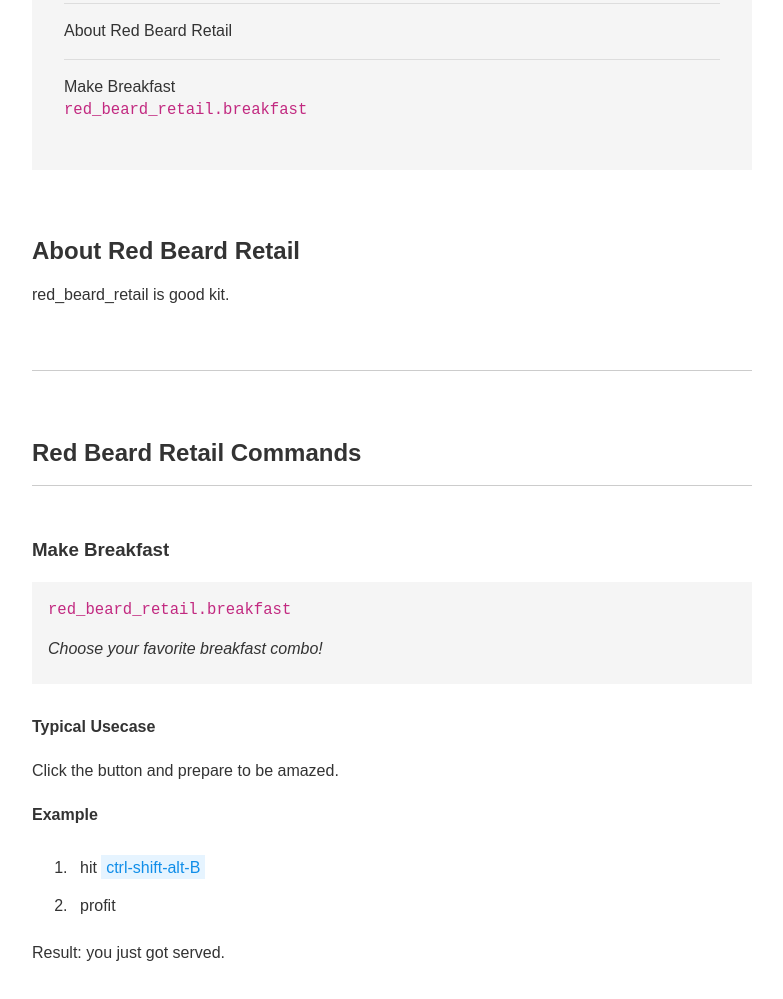
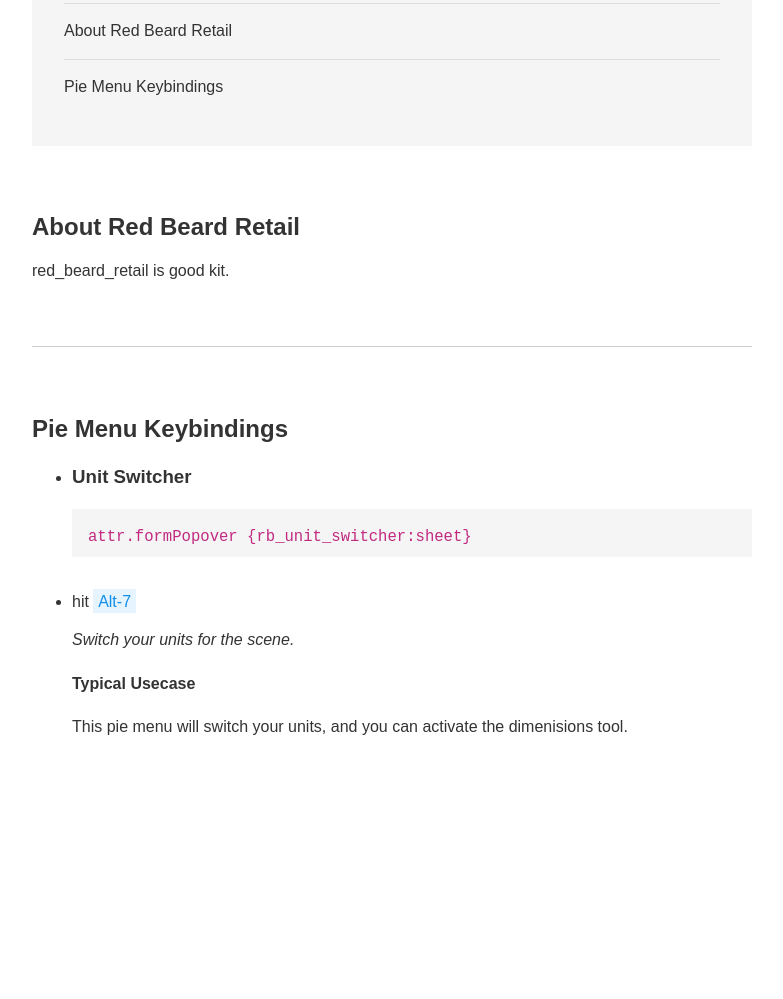
Before and after one commit to ErnstRyan1/Red_Beard_Retail, a plain HTML site: page Documentation/index.html in a window 1280 px wide. Shown: the part 223-1222 px from the top of the page, without its empty margins (248-1031 px from the left). After the commit the page ends 994 px from the top, so only its background shows below. Drawn offline with Linux system fonts and the light colour scheme.

Commit message:
Updates to the Unit Switcher Pie Menu
Added Center & Ground Script, it centers a meshes vertices, freezes the
mesh, moves the center to the bottom, and moves the mesh to the 0 axis.

Updated the thicken .35 acetate macro, I can't decide if I want it to
assign a material or not.

Added an open in default application button to the right click menu of
an image in the shader tree.  This is super usefull.

```diff
--- a/Documentation/index.html
+++ b/Documentation/index.html
@@ -16,7 +16,7 @@
           <h2>Contents</h2>
           <ul>
             <li><a href="#About">About Red Beard Retail<br /></a></li>
-            <li><a href="#breakfast">Make Breakfast<br /><code>red_beard_retail.breakfast</code></a></li>
+            <li><a href="#PieMenus">Pie Menu Keybindings<br /></a></li>
           </ul>
         </div>
 
@@ -25,24 +25,20 @@
 
         <hr />
 
-        <h2>Red Beard Retail Commands</h2>
+        <h2>Pie Menu Keybindings</h2>
 
-        <ul id="commandsList">
+        <ul id="PieMenus">
           <li>
-            <h3 id="breakfast">Make Breakfast</h3>
+            <h3 id="unitswitcher">Unit Switcher</h3>
             <div class="definition">
-              <code>red_beard_retail.breakfast</code>
-              <p class="tooltip">Choose your favorite breakfast combo!</p>
+              <code>attr.formPopover {rb_unit_switcher:sheet}</code>
+			  <li>hit <span class="keystroke">Alt-7</span></li>
+              <p class="tooltip">Switch your units for the scene.</p>
             </div>
             <h4>Typical Usecase</h4>
-            <p>Click the button and prepare to be amazed.</p>
+            <p>This pie menu will switch your units, and you can activate the dimenisions tool.</p>
 
-            <h4>Example</h4>
-            <ol>
-              <li>hit <span class="keystroke">ctrl-shift-alt-B</span></li>
-              <li>profit</li>
-            </ol>
-            <p>Result: you just got served.</p>
+
           </li>
         </ul>
     </body>
```
Also changed, not shown: 6 other files.
